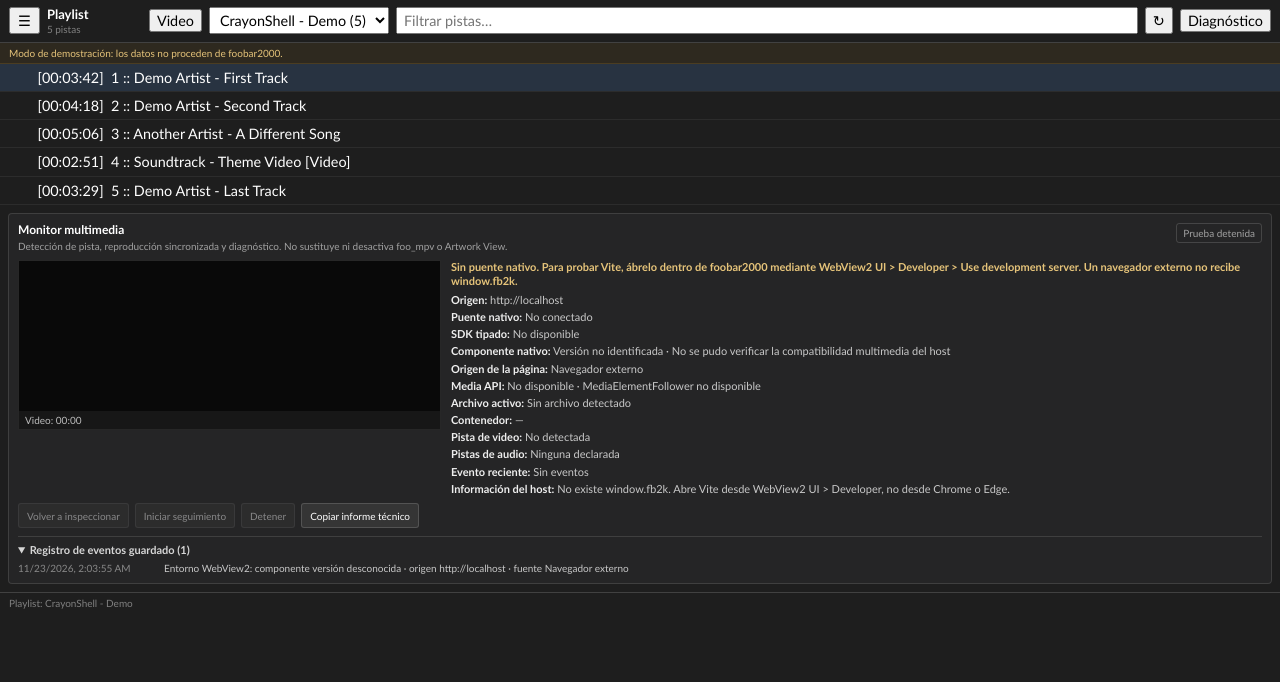
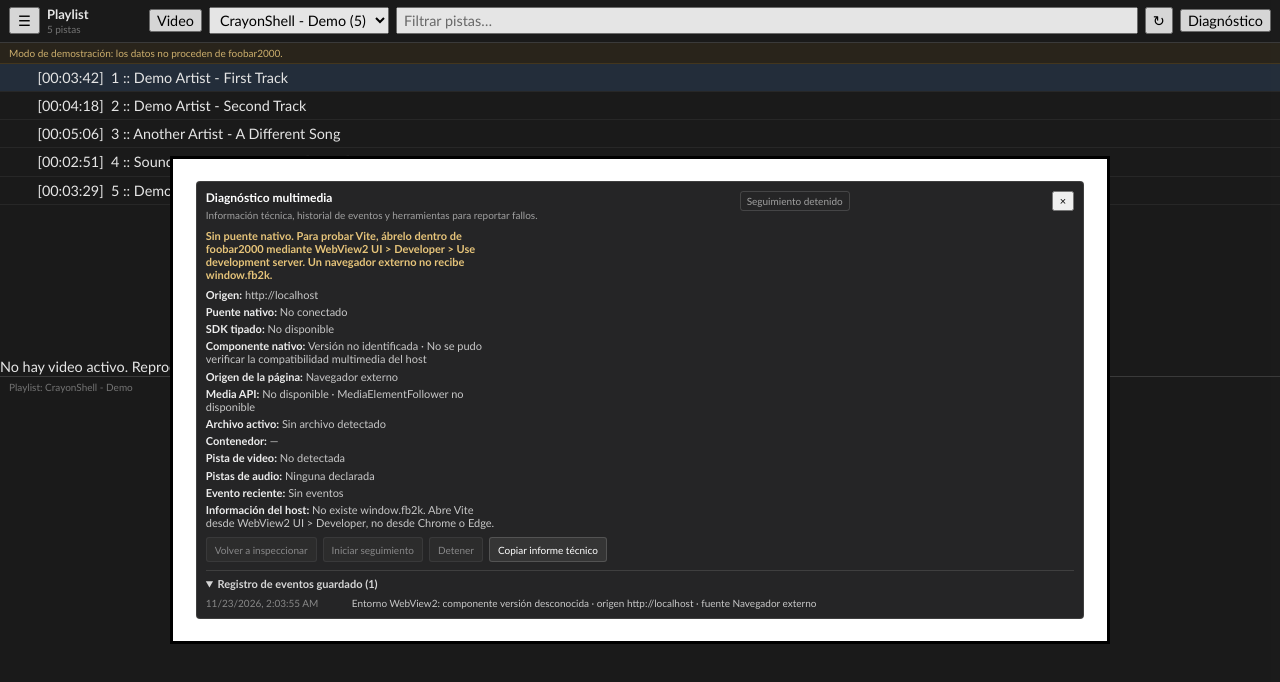
Before and after one commit to mhz698a/fb2k-CrayonShell, a React (Vite) app: page / in a window 1280 px wide. Both pictures are taken after a click on the button "Diagnóstico". Shown: the top 682 px of the page. Built offline with nearby package versions, Linux system fonts and the light colour scheme.

Commit message:
Move multimedia diagnostics into dialog and promote viewer

```diff
--- a/src/components/MediaPlaybackProbe.jsx
+++ b/src/components/MediaPlaybackProbe.jsx
@@ -225,8 +225,11 @@ function getEnvironmentStatus(environment) {
     return 'WebView2 está conectado. Esperando una pista activa para inspeccionarla.';
 }
 
-export default function MediaPlaybackProbe() {
+export default function MediaPlaybackProbe({ viewMode = 'playlist', diagnosticsOpen = false, onCloseDiagnostics }) {
     const videoRef = useRef(null);
+    const diagnosticsDialogRef = useRef(null);
+    const previousViewRef = useRef(viewMode);
+    const previousTrackSourceRef = useRef('');
     const followerRef = useRef(null);
     const hostSubscriptionsRef = useRef([]);
     const followerErrorUnsubscribeRef = useRef(null);
@@ -243,6 +246,17 @@ export default function MediaPlaybackProbe() {
     const [isFollowing, setIsFollowing] = useState(false);
     const [diagnosticLogs, setDiagnosticLogs] = useState(readDiagnosticLogs);
     const [copyFeedback, setCopyFeedback] = useState('');
+
+    useEffect(() => {
+        const dialog = diagnosticsDialogRef.current;
+        if (!dialog) return;
+
+        if (diagnosticsOpen && !dialog.open) {
+            dialog.showModal();
+        } else if (!diagnosticsOpen && dialog.open) {
+            dialog.close();
+        }
+    }, [diagnosticsOpen]);
 
     const addDiagnosticLog = useCallback((level, message) => {
         const entry = {
@@ -313,6 +327,11 @@ export default function MediaPlaybackProbe() {
                 : 'Inspección completada: no hay una pista activa.');
 
             if (!result.hasTrack) {
+                if (followerRef.current) {
+                    await followerRef.current.setSource(null);
+                }
+                setIsFollowing(false);
+                setVideoTime(0);
                 setStatus('foobar2000 no tiene una pista en reproducción.');
                 setLastEvent('Inspección completada: sin pista activa');
                 return;
@@ -330,8 +349,9 @@ export default function MediaPlaybackProbe() {
                 addDiagnosticLog('warning', 'El contenedor ' + result.containerFormat + ' no contiene una pista de video.');
                 if (followerRef.current) {
                     await followerRef.current.setSource(null);
+                }
+                setIsFollowing(false);
                 setVideoTime(0);
-                }
                 return;
             }
 
@@ -643,23 +663,36 @@ export default function MediaPlaybackProbe() {
         && inspection?.videoTrack
     );
 
+    useEffect(() => {
+        const viewChanged = previousViewRef.current !== viewMode;
+        const sourcePath = inspection?.sourcePath || '';
+        const trackChanged = previousTrackSourceRef.current !== sourcePath;
+
+        previousViewRef.current = viewMode;
+        previousTrackSourceRef.current = sourcePath;
+
+        if (viewMode === 'video'
+            && (viewChanged || trackChanged)
+            && inspection?.videoTrack
+            && !isFollowing
+            && !isInspecting) {
+            void startFollowing();
+        }
+    }, [
+        viewMode, inspection?.sourcePath, inspection?.videoTrack,
+        isFollowing, isInspecting, startFollowing
+    ]);
+
     return (
-        <section className="media-probe" aria-label="Monitor multimedia y diagnóstico">
-            <div className="media-probe-heading">
-                <div>
-                    <strong>Monitor multimedia</strong>
-                    <span>Detección de pista, reproducción sincronizada y diagnóstico. No sustituye ni desactiva foo_mpv o Artwork View.</span>
-                </div>
-                <span className={isFollowing ? 'media-probe-state is-active' : 'media-probe-state'}>
-                    {isFollowing ? 'Siguiendo reproducción' : 'Prueba detenida'}
-                </span>
-            </div>
-
-            <div className="media-probe-content">
-                <div className="media-probe-preview">
+        <>
+            <section
+                className={'media-viewer' + (viewMode === 'video' ? '' : ' is-hidden')}
+                aria-label="Visor de video"
+                aria-hidden={viewMode !== 'video'}
+            >
                 <video
                     ref={videoRef}
-                        className="media-probe-video"
+                    className="media-viewer-video"
                     muted
                     crossOrigin="anonymous"
                     playsInline
@@ -669,14 +702,62 @@ export default function MediaPlaybackProbe() {
                     onPlaying={handleVideoPlaying}
                     onError={handleVideoError}
                 />
-                    <div className="media-probe-video-time">
-                        Video: {formatTime(videoTime)}
+                {(!inspection?.videoTrack || !isFollowing) && (
+                    <div className="media-viewer-placeholder">
+                        {inspection?.videoTrack
+                            ? status
+                            : inspection?.hasTrack
+                                ? status
+                                : 'No hay video activo. Reproduce un video en foobar2000.'}
+                    </div>
+                )}
+                {inspection?.videoTrack && isFollowing && (
+                    <div className="media-viewer-time">
+                        {formatTime(videoTime)}
                         {videoRef.current?.duration && Number.isFinite(videoRef.current.duration)
                             ? ' / ' + formatTime(videoRef.current.duration)
                             : ''}
                     </div>
+                )}
+            </section>
+
+            <dialog
+                ref={diagnosticsDialogRef}
+                className="media-probe-dialog"
+                aria-labelledby="MediaProbeDialogTitle"
+                onCancel={(event) => {
+                    event.preventDefault();
+                    onCloseDiagnostics?.();
+                }}
+                onClose={() => onCloseDiagnostics?.()}
+                onClick={(event) => {
+                    if (event.target === event.currentTarget) {
+                        onCloseDiagnostics?.();
+                    }
+                }}
+            >
+                <div className="media-probe-dialog-inner">
+                    <section className="media-probe" aria-label="Diagnóstico multimedia">
+                        <div className="media-probe-heading">
+                            <div>
+                                <strong id="MediaProbeDialogTitle">Diagnóstico multimedia</strong>
+                                <span>Información técnica, historial de eventos y herramientas para reportar fallos.</span>
+                            </div>
+                            <span className={isFollowing ? 'media-probe-state is-active' : 'media-probe-state'}>
+                                {isFollowing ? 'Siguiendo reproducción' : 'Seguimiento detenido'}
+                            </span>
+                            <button
+                                className="media-probe-close"
+                                type="button"
+                                aria-label="Cerrar diagnóstico"
+                                title="Cerrar"
+                                onClick={() => onCloseDiagnostics?.()}
+                            >
+                                ×
+                            </button>
                         </div>
 
+                        <div className="media-probe-content">
                             <div className="media-probe-details">
                                 <div className="media-probe-status">{status}</div>
                                 <div><b>Origen:</b> {environment?.origin || 'Consultando…'}</div>
@@ -840,5 +921,8 @@ export default function MediaPlaybackProbe() {
                             </div>
                         </details>
                     </section>
+                </div>
+            </dialog>
+        </>
     );
 }
```
Lines whose indentation alone changed are shown as unchanged.
